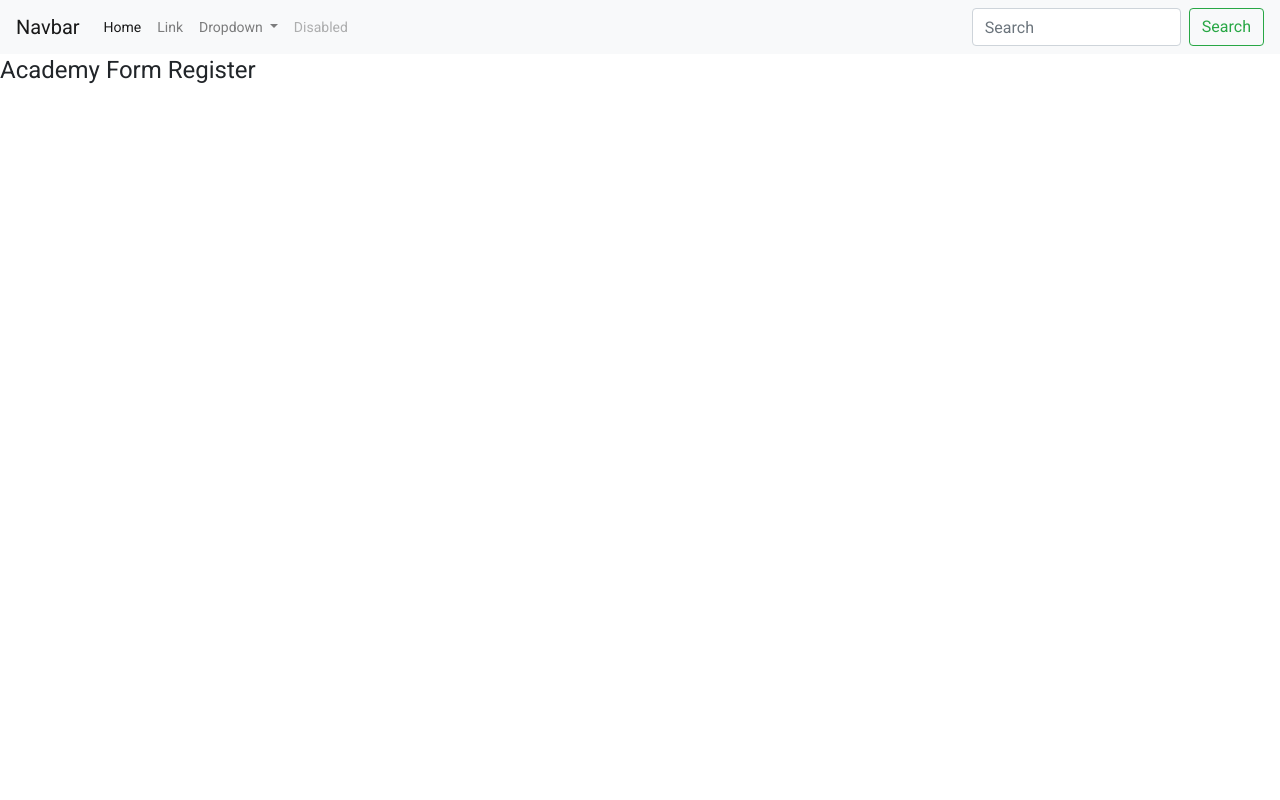
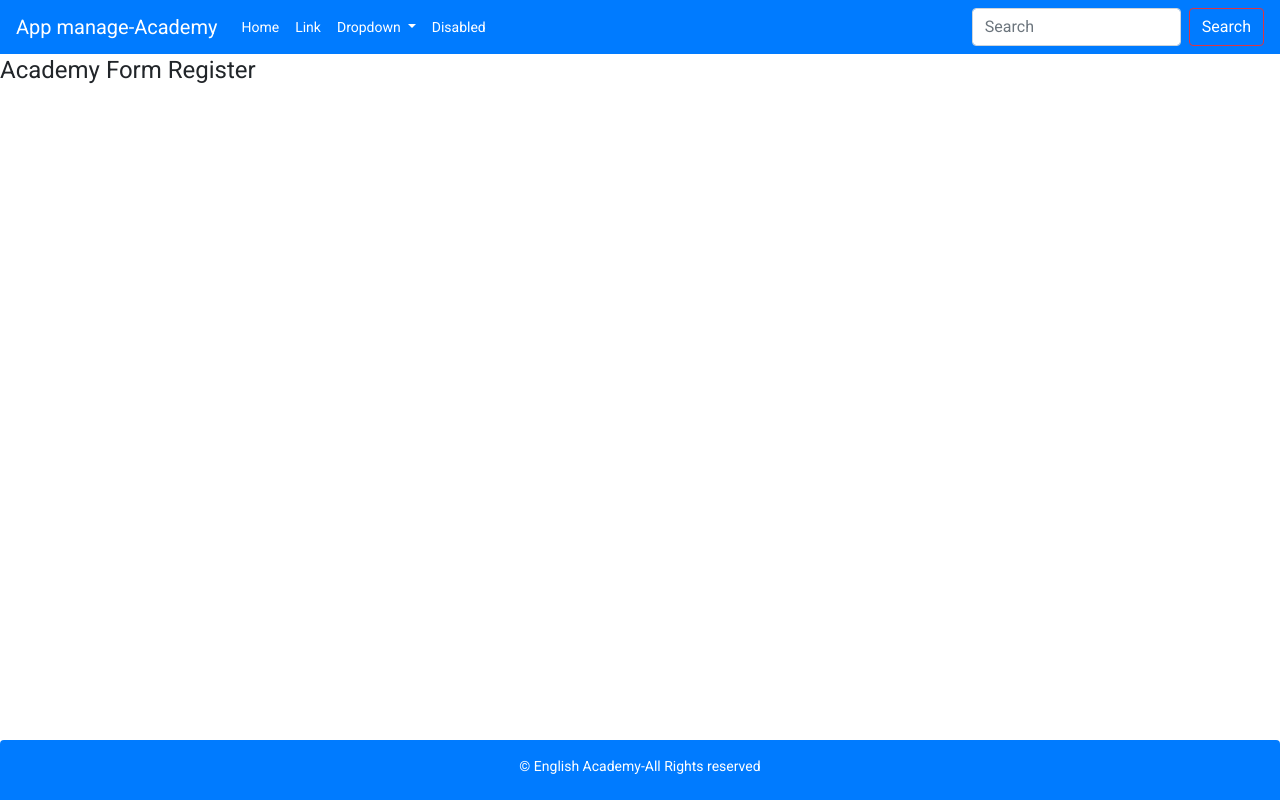
Before and after one commit to Membrive92/Client-app-Angular, an Angular app: page / in a window 1280 px wide. Built offline with nearby package versions, Linux system fonts and the light colour scheme.

Commit message:
footer and header Components created

```diff
--- a/src/app/app.component.html
+++ b/src/app/app.component.html
@@ -1,39 +1,7 @@
-<nav class="navbar navbar-expand-lg navbar-light bg-light">
-  <a class="navbar-brand" href="#">Navbar</a>
-  <button class="navbar-toggler" type="button" data-toggle="collapse" data-target="#navbarSupportedContent" aria-controls="navbarSupportedContent" aria-expanded="false" aria-label="Toggle navigation">
-    <span class="navbar-toggler-icon"></span>
-  </button>
-
-  <div class="collapse navbar-collapse" id="navbarSupportedContent">
-    <ul class="navbar-nav mr-auto">
-      <li class="nav-item active">
-        <a class="nav-link" href="#">Home <span class="sr-only">(current)</span></a>
-      </li>
-      <li class="nav-item">
-        <a class="nav-link" href="#">Link</a>
-      </li>
-      <li class="nav-item dropdown">
-        <a class="nav-link dropdown-toggle" href="#" id="navbarDropdown" role="button" data-toggle="dropdown" aria-haspopup="true" aria-expanded="false">
-          Dropdown
-        </a>
-        <div class="dropdown-menu" aria-labelledby="navbarDropdown">
-          <a class="dropdown-item" href="#">Action</a>
-          <a class="dropdown-item" href="#">Another action</a>
-          <div class="dropdown-divider"></div>
-          <a class="dropdown-item" href="#">Something else here</a>
-        </div>
-      </li>
-      <li class="nav-item">
-        <a class="nav-link disabled" href="#" tabindex="-1" aria-disabled="true">Disabled</a>
-      </li>
-    </ul>
-    <form class="form-inline my-2 my-lg-0">
-      <input class="form-control mr-sm-2" type="search" placeholder="Search" aria-label="Search">
-      <button class="btn btn-outline-success my-2 my-sm-0" type="submit">Search</button>
-    </form>
-  </div>
-</nav>
+<app-header></app-header>
 
 <h1>
   {{title}}
 </h1>
+
+<app-footer></app-footer>
--- a/src/app/app.module.ts
+++ b/src/app/app.module.ts
@@ -3,11 +3,15 @@ import { NgModule } from '@angular/core';
 
 import { FormsModule } from '@angular/forms';
 import { AppComponent } from './app.component';
+import {HeaderComponent} from './header/header.component';
+import {FooterComponent} from './footer/footer.component';
 import { BrowserAnimationsModule } from '@angular/platform-browser/animations';
 
 @NgModule({
   declarations: [
-    AppComponent
+    AppComponent,
+    HeaderComponent,
+    FooterComponent
   ],
   imports: [
     BrowserModule,
--- /dev/null
+++ b/src/app/footer/footer.component.css
@@ -0,0 +1,6 @@
+.footer{
+  position: absolute;
+  bottom: 0px;
+  height: 60px;
+  width: 100%;
+}
--- /dev/null
+++ b/src/app/footer/footer.component.html
@@ -0,0 +1,5 @@
+<footer class="footer bg-primary  text-warning rounded-top text-center">
+  <div class="container py-2">
+    <p class="text-white my-2"> &copy; {{ footer_info.titular + '-'+ footer_info.fbody}}</p>
+  </div>
+</footer>
--- /dev/null
+++ b/src/app/footer/footer.component.ts
@@ -0,0 +1,10 @@
+import {Component} from '@angular/core';
+
+@Component({
+selector: 'app-footer',
+  templateUrl:'./Footer.component.html',
+  styleUrls:['./footer.component.css']
+})
+export class FooterComponent {
+ public footer_info ={ titular :'English Academy', fbody : 'All Rights reserved'};
+}
--- /dev/null
+++ b/src/app/header/header.component.html
@@ -0,0 +1,37 @@
+<nav class=" navbar navbar-expand-lg navbar-primary bg-primary ">
+    <a class="navbar-brand text-white" href="#">{{ title }}</a>
+    <button class="navbar-toggler" type="button" data-toggle="collapse"
+  data-target="#navbarSupportedContent" aria-controls="navbarSupportedContent" aria-expanded="false" aria-label="Toggle navigation">
+      <span class="navbar-toggler-icon"></span>
+    </button>
+
+    <div class="collapse navbar-collapse text-white" id="navbarSupportedContent">
+        <ul class="navbar-nav mr-auto text-white">
+            <li class="nav-item active">
+                <a class="nav-link text-white" href="#">Home <span class="sr-only">(current)</span></a>
+           </li>
+           <li class="nav-item">
+              <a class="nav-link text-white" href="#">Link</a>
+              </li>
+          <li class="nav-item dropdown">
+                <a class="nav-link dropdown-toggle text-white" href="#" id="navbarDropdown" role="button"
+         data-toggle="dropdown" aria-haspopup="true" aria-expanded="false" >
+                  Dropdown
+                </a>
+                <div class="dropdown-menu text-white" aria-labelledby="navbarDropdown">
+                  <a class="dropdown-item" href="#">Action</a>
+                    <a class="dropdown-item" href="#">Another action</a>
+                    <div class="dropdown-divider"></div> +
+                    <a class="dropdown-item" href="#">Something else here</a>
+                  </div>
+              </li>
+            <li class="nav-item">
+                <a class="nav-link disabled text-white" href="#" tabindex="-1" aria-disabled="true">Disabled</a>
+              </li>
+          </ul>
+        <form class="form-inline my-2 my-lg-0">
+            <input class="form-control mr-sm-2 text-white" type="search" placeholder="Search" aria-label="Search">
+          <button class="btn btn-outline-danger my-2 my-sm-0 text-white" type="submit">Search</button>
+          </form>
+      </div>
+  </nav>
--- /dev/null
+++ b/src/app/header/header.component.ts
@@ -0,0 +1,10 @@
+import {Component} from '@angular/core';
+
+@Component({
+  selector: 'app-header',
+  templateUrl: './header.component.html'
+})
+
+export class HeaderComponent {
+ title = 'App manage-Academy';
+}
--- a/src/index.html
+++ b/src/index.html
@@ -8,7 +8,7 @@
   <link rel="icon" type="image/x-icon" href="favicon.ico">
   <link href="https://fonts.googleapis.com/css?family=Roboto:300,400,500&display=swap" rel="stylesheet">
   <link href="https://fonts.googleapis.com/icon?family=Material+Icons" rel="stylesheet">
-  <link rel="stylesheet" href="https://stackpath.bootstrapcdn.com/bootstrap/4.4.1/css/bootstrap.min.css" integrity="sha384-Vkoo8x4CGsO3+Hhxv8T/Q5PaXtkKtu6ug5TOeNV6gBiFeWPGFN9MuhOf23Q9Ifjh" crossorigin="anonymous">
+  <link rel="stylesheet" href="https://maxcdn.bootstrapcdn.com/bootstrap/4.0.0/css/bootstrap.min.css" integrity="sha384-Gn5384xqQ1aoWXA+058RXPxPg6fy4IWvTNh0E263XmFcJlSAwiGgFAW/dAiS6JXm" crossorigin="anonymous">
 </head>
 <body class="mat-typography">
 
```
Also changed, not shown: 1 other file (tests, documents, lock files or other folders).
